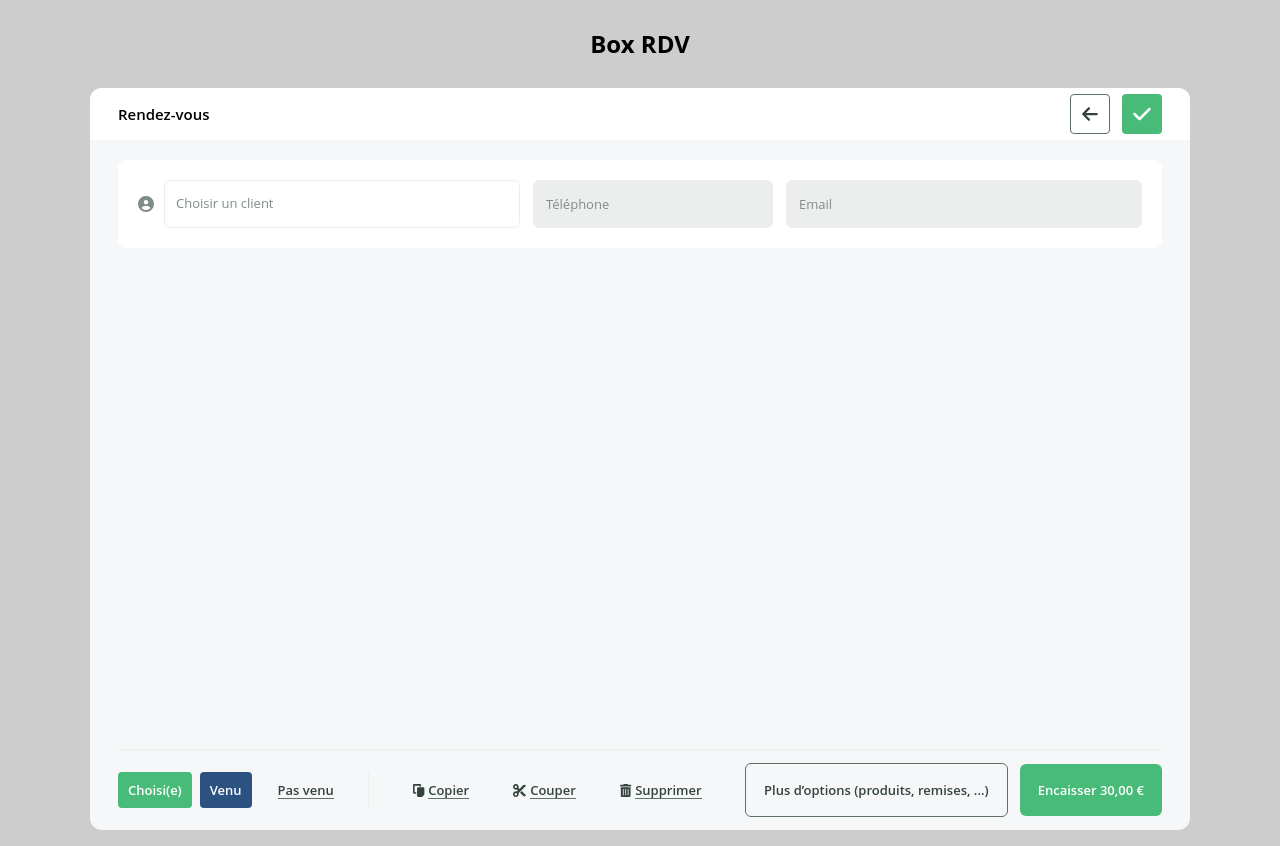
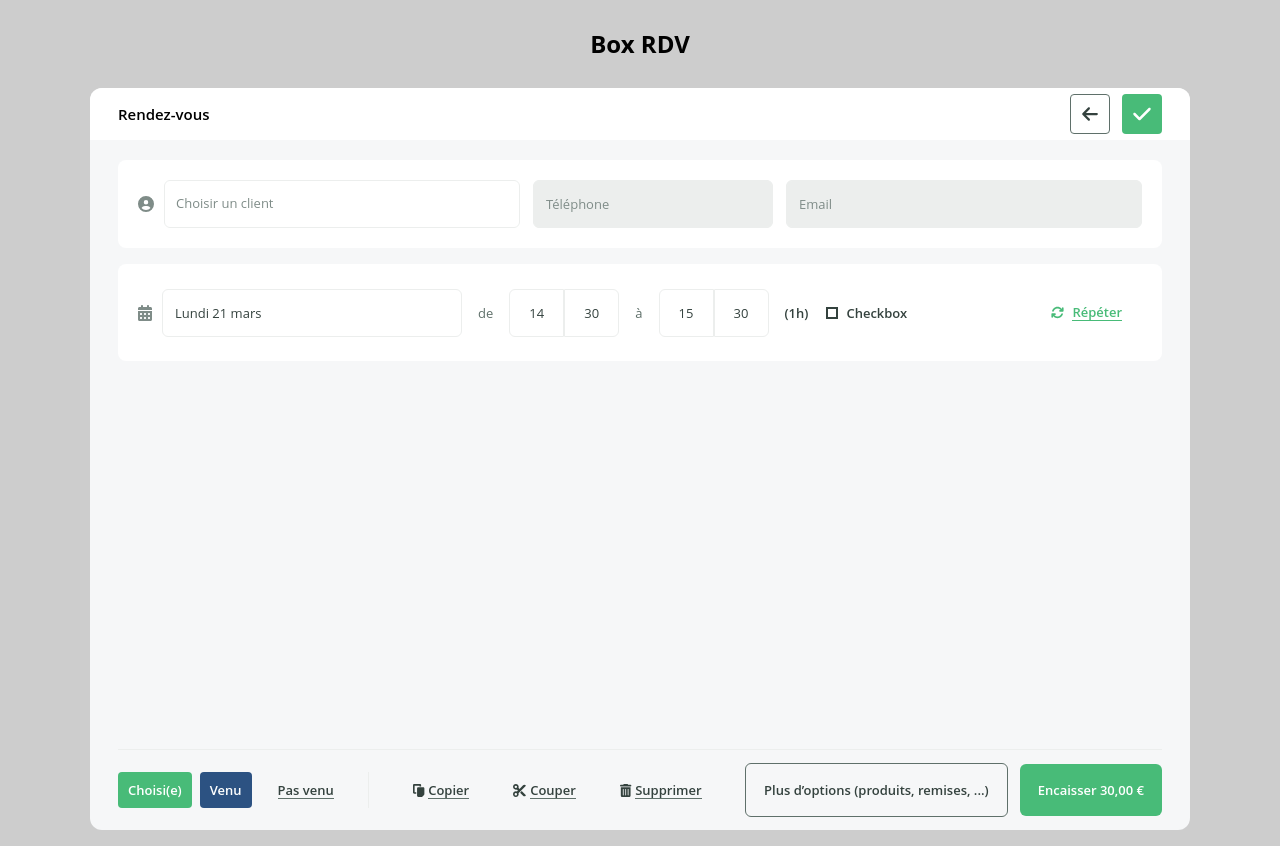
Before and after one commit to OksanaPopovichenko/Box-RDV, a React (Create React App) app: page / in a window 1280 px wide. Built offline with nearby package versions, Linux system fonts and the light colour scheme.

Commit message:
:art: Added styles for Date component

```diff
--- a/src/components/atoms/Button/Button.tsx
+++ b/src/components/atoms/Button/Button.tsx
@@ -9,6 +9,7 @@ interface ButtonProps extends React.HTMLAttributes<HTMLButtonElement> {
   iconLeft?: ReactNode;
   onClick?: () => void;
   type?: "button" | "submit" | "reset";
+  className?: string;
 }
 
 export default function Button(props: ButtonProps): JSX.Element {
@@ -20,6 +21,7 @@ export default function Button(props: ButtonProps): JSX.Element {
     iconLeft,
     type = "button",
     onClick,
+    className,
     ...rest
   } = props;
 
@@ -44,7 +46,9 @@ export default function Button(props: ButtonProps): JSX.Element {
   return (
     <button
       type={type}
-      className={`${varietyList.common} ${varietyList[variety]} ${sizeList[size]}`}
+      className={`${varietyList.common} ${varietyList[variety]} ${
+        sizeList[size]
+      } ${className || ""}`}
       {...rest}
     >
       {iconLeft}
@@ -52,7 +56,9 @@ export default function Button(props: ButtonProps): JSX.Element {
         <span
           className={
             variety === "plain"
-              ? "border-b border-[#5F706A] hover:border-[#7F8C88]"
+              ? `border-b border-[#5F706A] hover:border-[#7F8C88] ${
+                  className || ""
+                }`
               : "border-0"
           }
         >
--- a/src/components/atoms/Input/Input.tsx
+++ b/src/components/atoms/Input/Input.tsx
@@ -70,7 +70,8 @@ export default function Input(props: InputProps): JSX.Element {
       "text-center border border-[#ECEEED] px-3 py-4 focus:outline-none focus:border-[#48BB78] focus:shadow-sm disabled:bg-[#F9F9F9]",
     labelInside:
       "border border-[#ECEEED] rounded-md px-3 py-4 focus:outline-none focus:border-[#48BB78] focus:shadow-sm",
-    common: "text-[13px] leading-4 h-12 placeholder-[#7F8C88] cursor-text",
+    common:
+      "text-[#34423E] text-[13px] leading-4 h-12 placeholder-[#7F8C88] cursor-text",
   };
 
   return (
--- a/src/components/organisms/Date/Date.tsx
+++ b/src/components/organisms/Date/Date.tsx
@@ -1,7 +1,7 @@
 import React, { useState } from "react";
 import { FontAwesomeIcon } from "@fortawesome/react-fontawesome";
-import { faCalendarAlt } from "@fortawesome/free-solid-svg-icons";
-import { Checkbox, Input } from "../../atoms";
+import { faCalendarAlt, faSync } from "@fortawesome/free-solid-svg-icons";
+import { Button, Checkbox, Input } from "../../atoms";
 
 export default function Date(): JSX.Element {
   const [fullDay, setFullDay] = useState(false);
@@ -11,37 +11,73 @@ export default function Date(): JSX.Element {
   };
 
   return (
-    <div>
+    <div className="flex flex-row justify-between p-5 bg-white rounded-lg">
+      <div className="flex flex-row justify-between gap-4 items-center">
+        <Input
+          type="simple"
+          placeholder="Date"
+          value="Lundi 21 mars"
+          icon={<FontAwesomeIcon icon={faCalendarAlt} />}
+          className="w-[300px]"
+        />
+        {!fullDay && (
+          <div className="flex flex-row justify-between gap-4 items-center">
+            <span className="text-[#5F706A] text-[13px] leading-4">de</span>
+            <Input
+              type="double"
+              data={{
+                input1Props: {
+                  placeholder: "hour",
+                  value: "14",
+                  setValue: () => {},
+                  className: "w-[55px]",
+                },
+                input2Props: {
+                  placeholder: "min",
+                  value: "30",
+                  setValue: () => {},
+                  className: "w-[55px]",
+                },
+              }}
+            />
+            <span className="text-[#5F706A] text-[13px] leading-4">à</span>
+            <Input
+              type="double"
+              data={{
+                input1Props: {
+                  placeholder: "hour",
+                  value: "15",
+                  setValue: () => {},
+                  className: "w-[55px]",
+                },
+                input2Props: {
+                  placeholder: "min",
+                  value: "30",
+                  setValue: () => {},
+                  className: "w-[55px]",
+                },
+              }}
+            />
+            <span className="text-[#34423E] text-[13px] leading-4 font-semibold">
+              (1h)
+            </span>
+          </div>
+        )}
         <Checkbox
           onChange={handleCheckboxChange}
           name="agree"
           label="Checkbox"
           checked={fullDay}
         />
-
-      <Input
-        type="simple"
-        placeholder="Email"
-        icon={<FontAwesomeIcon icon={faCalendarAlt} />}
-      />
-      <Input
-        type="double"
-        data={{
-          input1Props: {
-            placeholder: "date",
-            value: "20",
-            setValue: () => {},
-            className: "w-[108px]",
-            disabled: true,
-          },
-          input2Props: {
-            placeholder: "month",
-            value: "Sept",
-            setValue: () => {},
-            className: "w-[108px]",
-          },
-        }}
-      />
+      </div>
+      <Button
+        variety="plain"
+        size="m"
+        iconLeft={<FontAwesomeIcon icon={faSync} />}
+        className="text-[#48BB78] border-b-[#48BB78] hover:text-[#38A169] hover:border-b-[#38A169]"
+      >
+        Répéter
+      </Button>
     </div>
   );
 }
--- a/src/components/organisms/index.tsx
+++ b/src/components/organisms/index.tsx
@@ -1,4 +1,5 @@
 import Tabbar from "./Tabbar/Tabbar";
 import Client from "./Client/Client";
+import Date from "./Date/Date";
 
-export { Tabbar, Client };
+export { Tabbar, Client, Date };
--- a/src/pages/Homepage/App.tsx
+++ b/src/pages/Homepage/App.tsx
@@ -3,7 +3,7 @@ import { FontAwesomeIcon } from "@fortawesome/react-fontawesome";
 import { faArrowLeft, faCheck } from "@fortawesome/free-solid-svg-icons";
 import { Button } from "../../components/atoms";
 import { Card, ButtonGroup } from "../../components/molecules";
-import { Client, Tabbar } from "../../components/organisms";
+import { Client, Date, Tabbar } from "../../components/organisms";
 
 function App(): JSX.Element {
   return (
@@ -42,6 +42,7 @@ function App(): JSX.Element {
         footer={<Tabbar state="choisi & venu" />}
       >
         <Client />
+        <Date />
       </Card>
     </div>
   );
```
Lines whose indentation alone changed are shown as unchanged.
